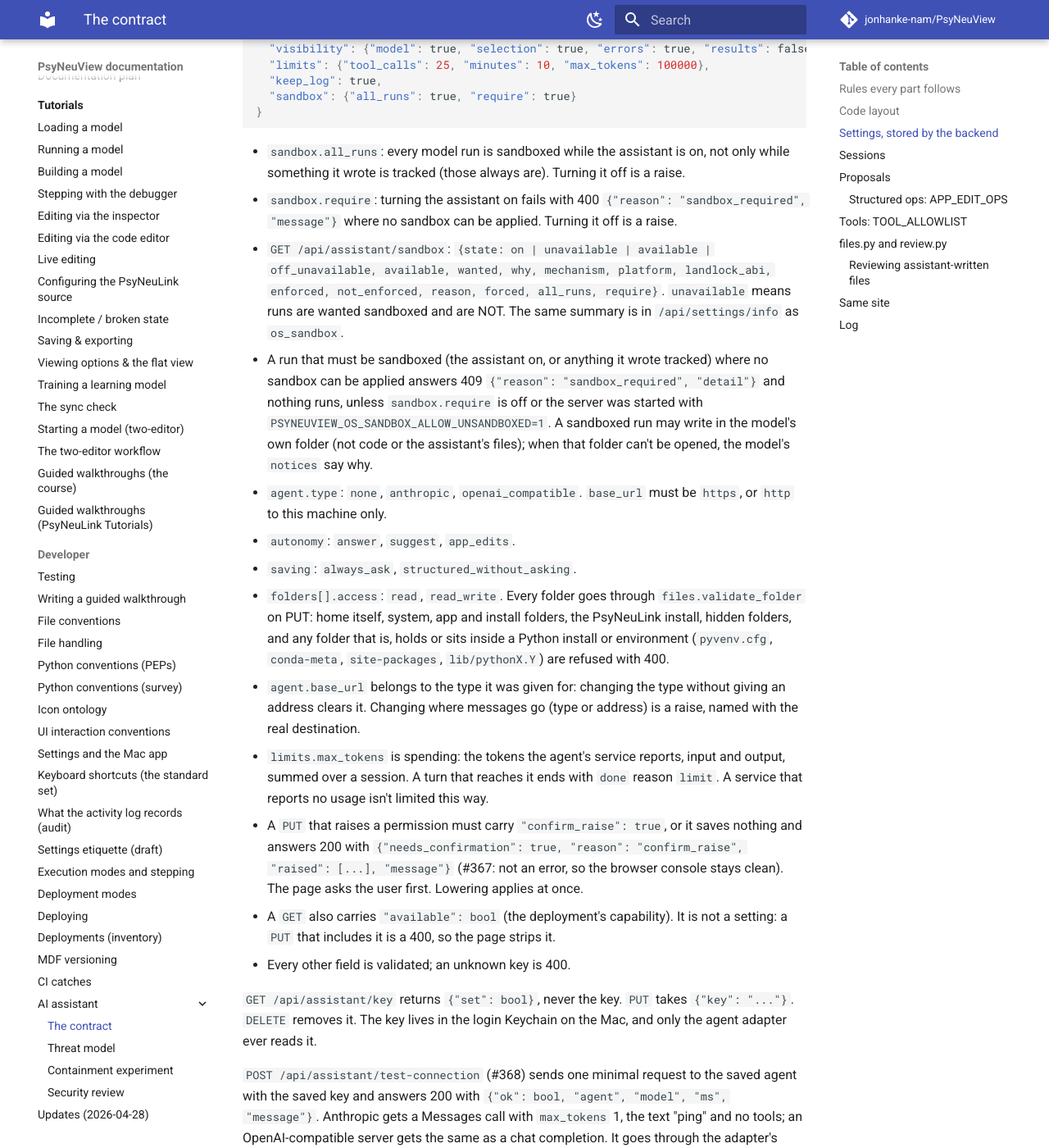
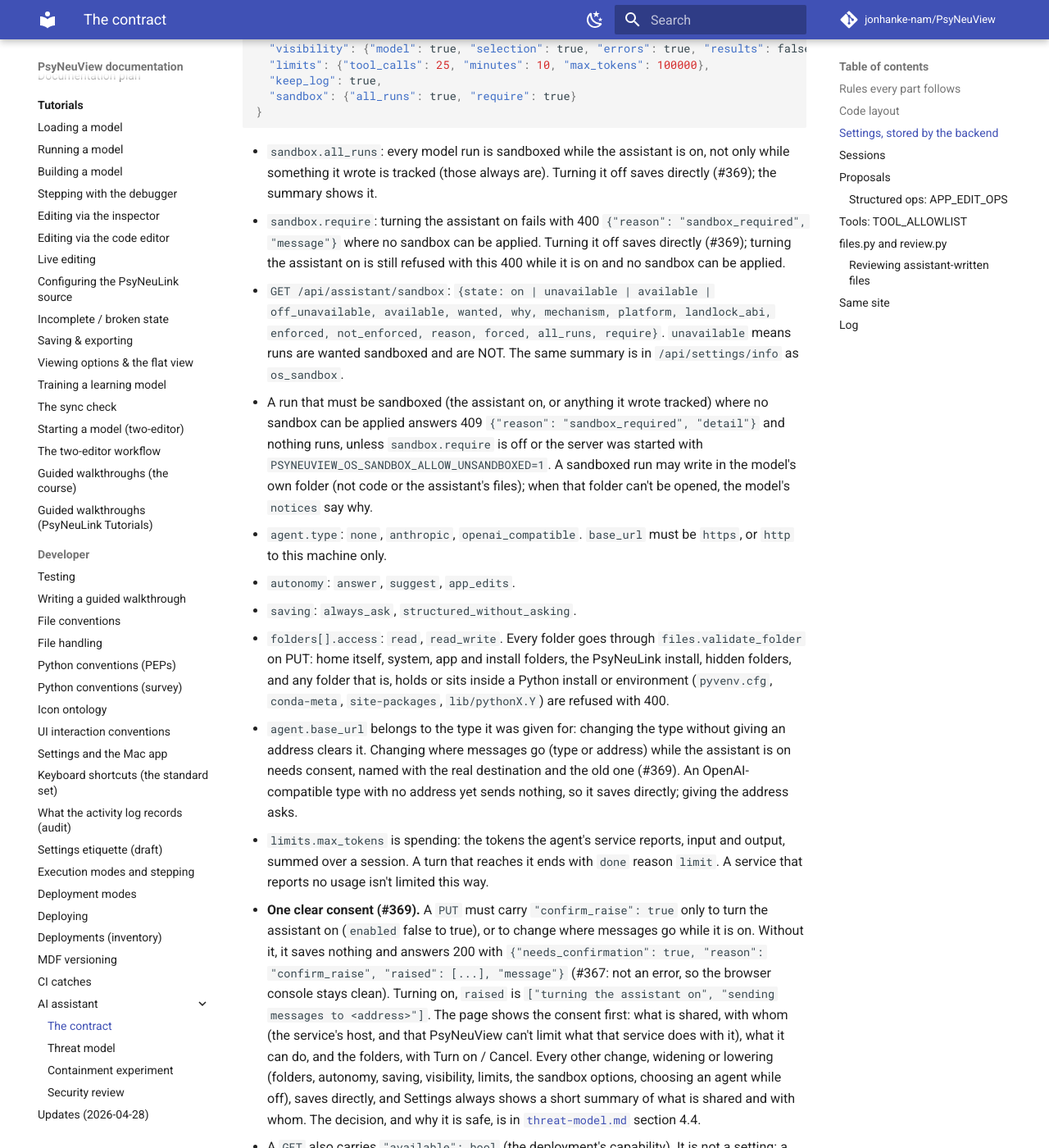
Before and after one commit to jonhanke-nam/PsyNeuView, an MkDocs documentation site: the page built from docs/ai-assistant/contract.md, in a window 1280 px wide and 1400 px high, scrolled down 1408 px. Shown: the whole window at 82% size. Built offline with MkDocs 1.6.1 and Material for MkDocs 9.7.7, drawn with Linux system fonts in a browser that asks for light colours; comment, search, counter and statistics services are not loaded.

Commit message:
Docs: record the one-consent decision in the threat model and review checklist (#369)
Refs #369
Refs #186

Co-Authored-By: Claude Opus 5.5 <noreply@anthropic.com>

```diff
--- a/docs/ai-assistant/contract.md
+++ b/docs/ai-assistant/contract.md
@@ -49,10 +49,11 @@ is. The rules behind it are in issue #179; the threat model is in
 
 - `sandbox.all_runs`: every model run is sandboxed while the assistant is
   on, not only while something it wrote is tracked (those always are).
-  Turning it off is a raise.
+  Turning it off saves directly (#369); the summary shows it.
 - `sandbox.require`: turning the assistant on fails with 400
   `{"reason": "sandbox_required", "message"}` where no sandbox can be
-  applied. Turning it off is a raise.
+  applied. Turning it off saves directly (#369); turning the assistant on
+  is still refused with this 400 while it is on and no sandbox can be applied.
 - `GET /api/assistant/sandbox`: `{state: on | unavailable | available |
   off_unavailable, available, wanted, why, mechanism, platform,
   landlock_abi, enforced, not_enforced, reason, forced, all_runs, require}`.
@@ -77,15 +78,26 @@ is. The rules behind it are in issue #179; the threat model is in
   `conda-meta`, `site-packages`, `lib/pythonX.Y`) are refused with 400.
 - `agent.base_url` belongs to the type it was given for: changing the type
   without giving an address clears it. Changing where messages go (type or
-  address) is a raise, named with the real destination.
+  address) while the assistant is on needs consent, named with the real
+  destination and the old one (#369). An OpenAI-compatible type with no
+  address yet sends nothing, so it saves directly; giving the address asks.
 - `limits.max_tokens` is spending: the tokens the agent's service reports,
   input and output, summed over a session. A turn that reaches it ends with
   `done` reason `limit`. A service that reports no usage isn't limited this way.
-- A `PUT` that raises a permission must carry `"confirm_raise": true`, or it
-  saves nothing and answers 200 with `{"needs_confirmation": true, "reason":
-  "confirm_raise", "raised": [...], "message"}` (#367: not an error, so the
-  browser console stays clean).
-  The page asks the user first. Lowering applies at once.
+- **One clear consent (#369).** A `PUT` must carry `"confirm_raise": true`
+  only to turn the assistant on (`enabled` false to true), or to change
+  where messages go while it is on. Without it, it saves nothing and answers
+  200 with `{"needs_confirmation": true, "reason": "confirm_raise",
+  "raised": [...], "message"}` (#367: not an error, so the browser console
+  stays clean). Turning on, `raised` is `["turning the assistant on",
+  "sending messages to <address>"]`. The page shows the consent first: what
+  is shared, with whom (the service's host, and that PsyNeuView can't limit
+  what that service does with it), what it can do, and the folders, with
+  Turn on / Cancel. Every other change, widening or lowering (folders,
+  autonomy, saving, visibility, limits, the sandbox options, choosing an
+  agent while off), saves directly, and Settings always shows a short
+  summary of what is shared and with whom. The decision, and why it is
+  safe, is in [`threat-model.md`](threat-model.md) section 4.4.
 - A `GET` also carries `"available": bool` (the deployment's capability). It
   is not a setting: a `PUT` that includes it is a 400, so the page strips it.
 - Every other field is validated; an unknown key is 400.
```
Also changed, not shown: docs/ai-assistant/os-sandbox.md (+3 -2 lines), docs/ai-assistant/security-review.md (+9 -1 lines), docs/ai-assistant/threat-model.md (+23 -8 lines), docs/settings-inventory.yaml (+7 -7 lines).
